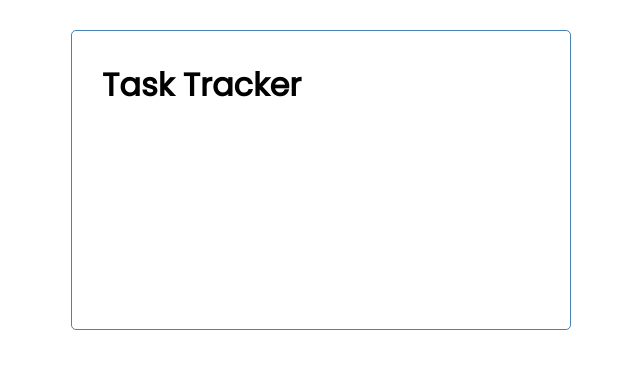
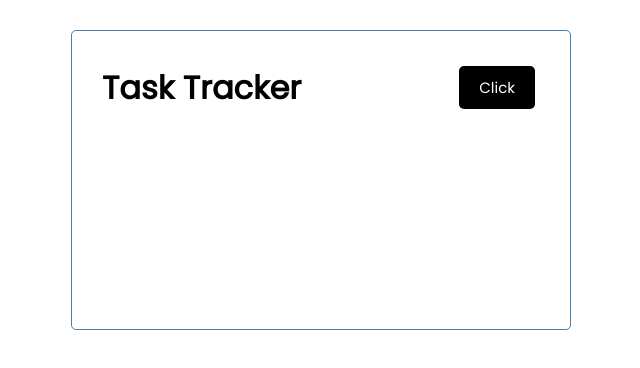
Before and after one commit to nhussaini/angular-crash-course, an Angular app: page / in a window 1280 px wide. Shown: the top 368 px of the page, without its empty margins (319-959 px from the left). Built offline with nearby package versions, Linux system fonts and the light colour scheme.

Commit message:
add button component

```diff
--- a/src/app/app.module.ts
+++ b/src/app/app.module.ts
@@ -3,11 +3,13 @@ import { BrowserModule } from '@angular/platform-browser';
 
 import { AppComponent } from './app.component';
 import { HeaderComponent } from './components/header/header.component';
+import { ButtonComponent } from './components/button/button.component';
 
 @NgModule({
   declarations: [
     AppComponent,
-    HeaderComponent
+    HeaderComponent,
+    ButtonComponent
   ],
   imports: [
     BrowserModule
--- /dev/null
+++ b/src/app/components/button/button.component.html
@@ -0,0 +1 @@
+<button class="btn">Click</button>
--- /dev/null
+++ b/src/app/components/button/button.component.ts
@@ -0,0 +1,15 @@
+import { Component, OnInit } from '@angular/core';
+
+@Component({
+  selector: 'app-button',
+  templateUrl: './button.component.html',
+  styleUrls: ['./button.component.css']
+})
+export class ButtonComponent implements OnInit {
+
+  constructor() { }
+
+  ngOnInit(): void {
+  }
+
+}
--- a/src/app/components/header/header.component.html
+++ b/src/app/components/header/header.component.html
@@ -1,3 +1,4 @@
 <header>
   <h1>{{ title }}</h1>
+  <app-button></app-button>
 </header>
```
Also changed, not shown: src/app/components/button/button.component.css (added), 1 other file (tests, documents, lock files or other folders).
